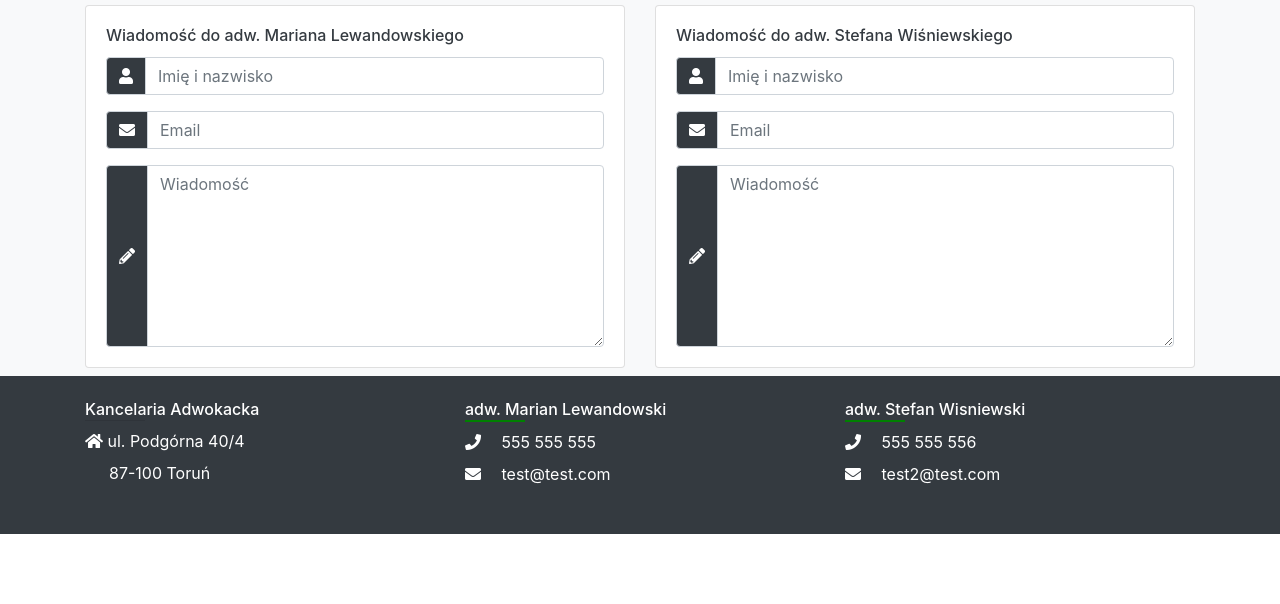
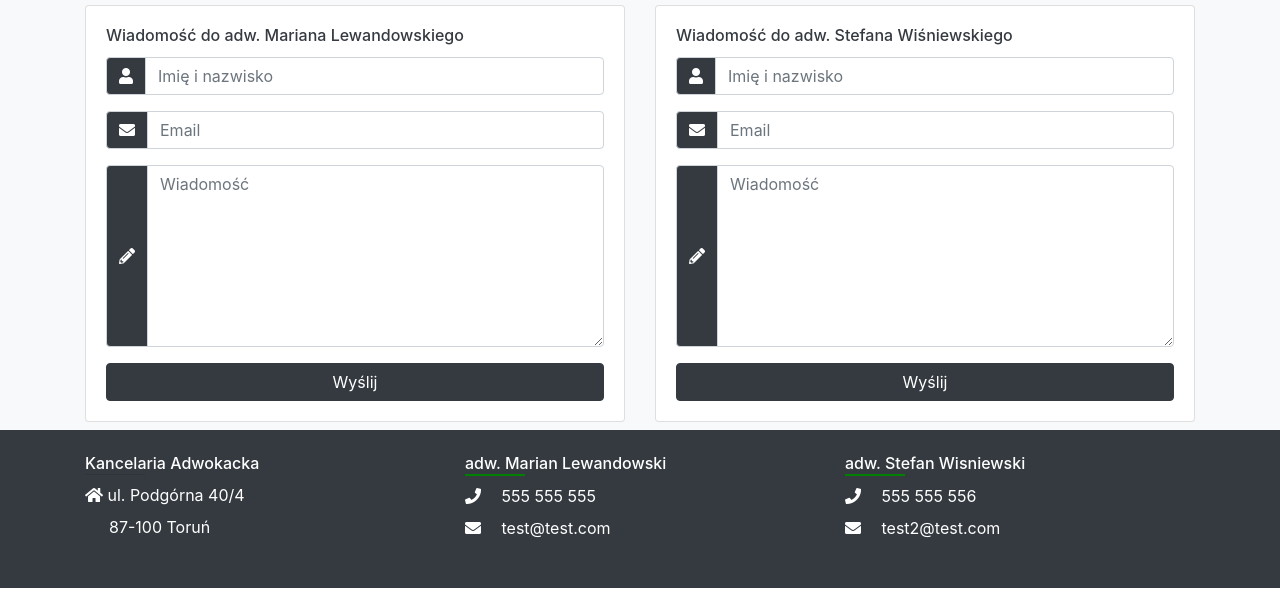
Before and after one commit to tulodzieckim/LawFirmWebpage, a plain HTML site: page contact.html in a window 1280 px wide. Shown: the part 859-1463 px from the top of the page. Before the commit the page ends 1409 px from the top, so only its background shows below. Drawn offline with nearby package versions, Linux system fonts and the light colour scheme.

Commit message:
Add files via upload

```diff
--- a/contact.html
+++ b/contact.html
@@ -153,6 +153,7 @@
                                  <textarea type="text" class="form-control" placeholder="Wiadomość" rows="7"></textarea>
                               </div>
                            </div>
+                           <input type="submit" value="Wyślij" class="btn btn-dark btn-block">
                         </form>
                      </div>
                   </div>
@@ -194,6 +195,7 @@
                                  <textarea type="text" class="form-control" placeholder="Wiadomość" rows="7"></textarea>
                               </div>
                            </div>
+                           <input type="submit" value="Wyślij" class="btn btn-dark btn-block">
                         </form>
                      </div>
                   </div>
```
